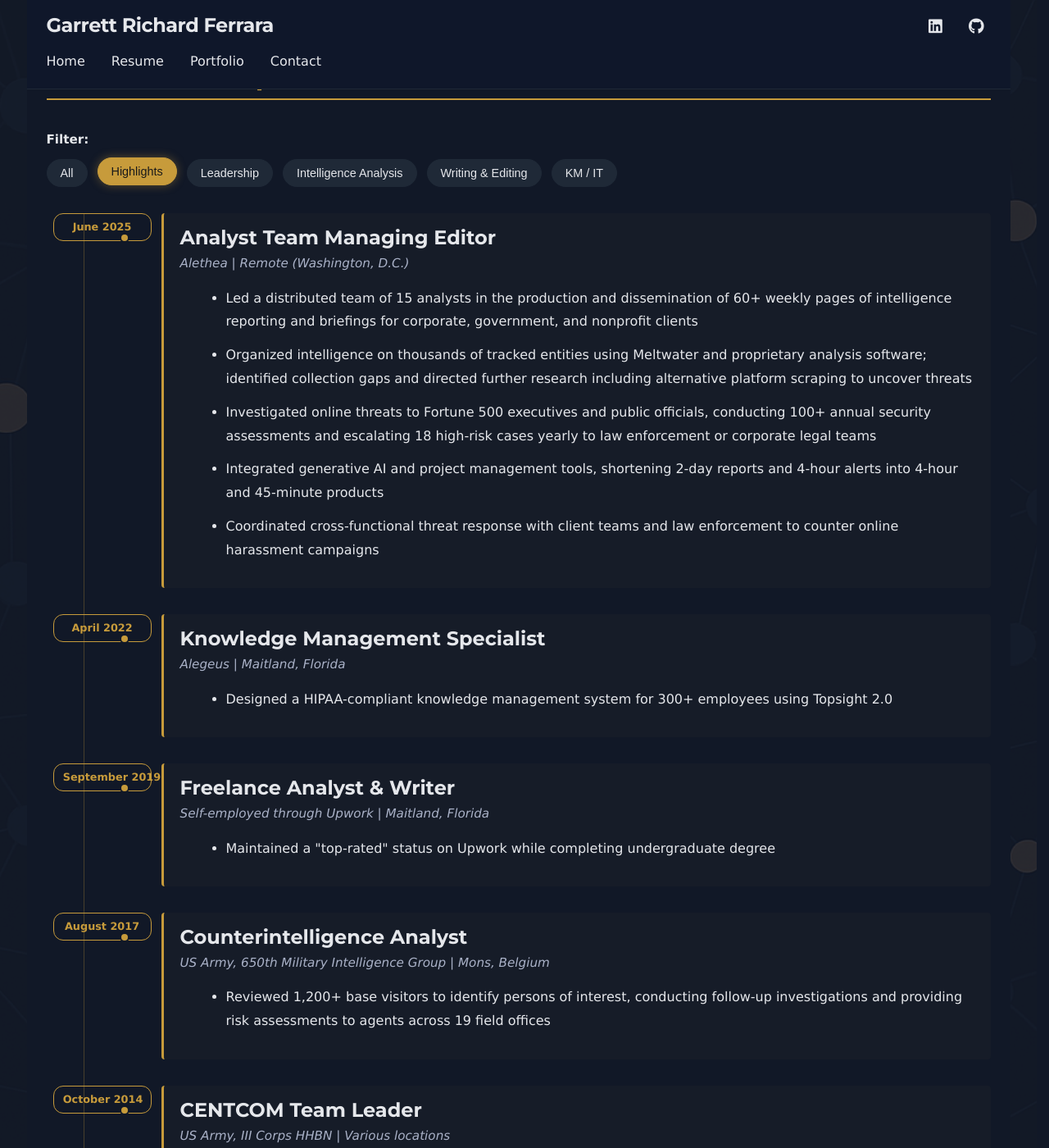
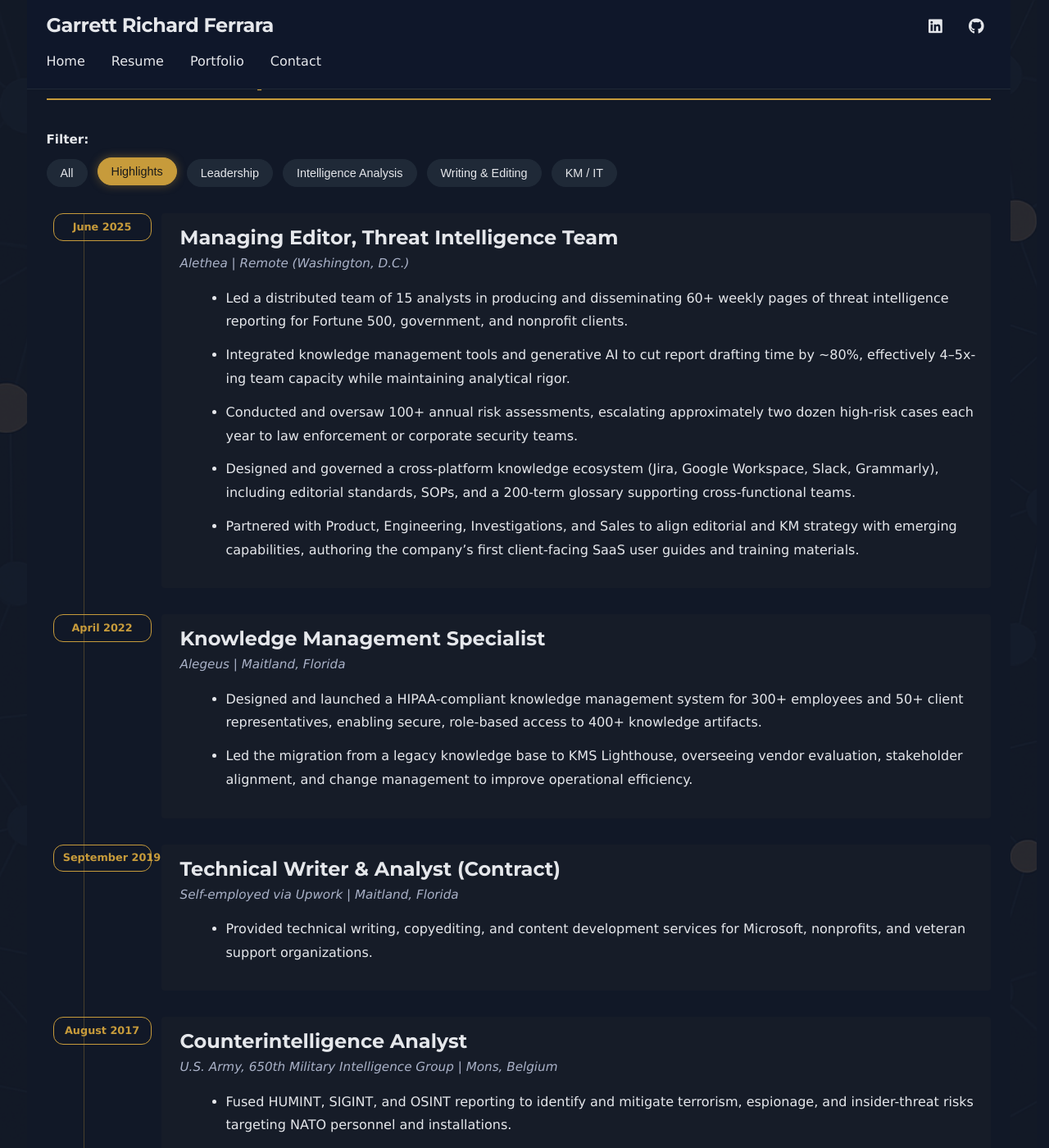
Before and after one commit to Garrett-Ferrara/garrett-ferrara.github.io, a Jekyll site: the page built from resume.md, in a window 1280 px wide and 1400 px high, scrolled down 403 px. Shown: the whole window at 82% size. Built offline with Jekyll 4.4.1, drawn with Linux system fonts in a browser that asks for light colours; some web fonts are replaced; some of the changed text lies outside the part shown.

Commit message:
Refine resume data and timeline styling
- Update Alethea role title and improve bullet point clarity
- Add missing tags to bullets for better filtering
- Remove timeline dots from job entries for cleaner visual
- Make timeline border-left transparent by default
- Show accent color border only on hover for subtle timeline interaction
- Improve transition easing for smoother hover effects

🤖 Generated with Claude Code

Co-Authored-By: Claude <noreply@anthropic.com>

```diff
--- a/_data/resume.json
+++ b/_data/resume.json
@@ -19,35 +19,50 @@
       "date": "May 2014"
     }
   ],
+
   "experience": [
     {
-      "title": "Analyst Team Managing Editor",
+      "title": "Managing Editor, Threat Intelligence Team",
       "company": "Alethea",
       "location": "Remote (Washington, D.C.)",
       "dates": "April 2022 – June 2025",
       "bullets": [
         {
-          "text": "Led a distributed team of 15 analysts in the production and dissemination of 60+ weekly pages of intelligence reporting and briefings for corporate, government, and nonprofit clients",
-          "tags": ["highlights", "leadership"]
+          "text": "Led a distributed team of 15 analysts in producing and disseminating 60+ weekly pages of threat intelligence reporting for Fortune 500, government, and nonprofit clients.",
+          "tags": ["highlights", "leadership", "intel_analysis", "writing_editing"]
         },
         {
-          "text": "Organized intelligence on thousands of tracked entities using Meltwater and proprietary analysis software; identified collection gaps and directed further research including alternative platform scraping to uncover threats",
-          "tags": ["highlights", "intel_analysis", "km_it"]
+          "text": "Integrated knowledge management tools and generative AI to cut report drafting time by ~80%, effectively 4–5x-ing team capacity while maintaining analytical rigor.",
+          "tags": ["highlights", "km_it", "leadership"]
         },
         {
-          "text": "Investigated online threats to Fortune 500 executives and public officials, conducting 100+ annual security assessments and escalating 18 high-risk cases yearly to law enforcement or corporate legal teams",
+          "text": "Conducted and oversaw 100+ annual risk assessments, escalating approximately two dozen high-risk cases each year to law enforcement or corporate security teams.",
           "tags": ["highlights", "intel_analysis"]
         },
         {
-          "text": "Integrated generative AI and project management tools, shortening 2-day reports and 4-hour alerts into 4-hour and 45-minute products",
-          "tags": ["highlights", "km_it"]
+          "text": "Designed and governed a cross-platform knowledge ecosystem (Jira, Google Workspace, Slack, Grammarly), including editorial standards, SOPs, and a 200-term glossary supporting cross-functional teams.",
+          "tags": ["highlights", "km_it", "leadership", "writing_editing"]
         },
         {
-          "text": "Coordinated cross-functional threat response with client teams and law enforcement to counter online harassment campaigns",
-          "tags": ["highlights", "leadership"]
+          "text": "Partnered with Product, Engineering, Investigations, and Sales to align editorial and KM strategy with emerging capabilities, authoring the company’s first client-facing SaaS user guides and training materials.",
+          "tags": ["highlights", "leadership", "writing_editing", "km_it"]
+        },
+
+        {
+          "text": "Investigated emerging threats from influence operations, extremist movements, and online polarization to mitigate reputational and physical risks for high-profile clients.",
+          "tags": ["intel_analysis"]
+        },
+        {
+          "text": "Organized intelligence on thousands of tracked entities using Meltwater and proprietary tools, identifying collection gaps and directing alternative-platform scraping efforts.",
+          "tags": ["intel_analysis", "km_it"]
+        },
+        {
+          "text": "Coordinated crisis management and threat-response operations with client communications, legal, and security teams, as well as outside investigators and law enforcement.",
+          "tags": ["leadership", "intel_analysis"]
         }
       ]
     },
+
     {
       "title": "Knowledge Management Specialist",
       "company": "Alegeus",
@@ -55,116 +70,147 @@
       "dates": "September 2019 – April 2022",
       "bullets": [
         {
-          "text": "Designed a HIPAA-compliant knowledge management system for 300+ employees using Topsight 2.0",
-          "tags": ["highlights", "km_it"]
+          "text": "Designed and launched a HIPAA-compliant knowledge management system for 300+ employees and 50+ client representatives, enabling secure, role-based access to 400+ knowledge artifacts.",
+          "tags": ["highlights", "km_it", "leadership"]
         },
         {
-          "text": "Collaborated across operations, compliance, and leadership to create taxonomy and access controls for 400+ articles",
-          "tags": ["leadership", "km_it"]
+          "text": "Led the migration from a legacy knowledge base to KMS Lighthouse, overseeing vendor evaluation, stakeholder alignment, and change management to improve operational efficiency.",
+          "tags": ["highlights", "km_it", "leadership"]
         },
         {
-          "text": "Enabled secure information dissemination through structured documentation and access management",
-          "tags": ["km_it"]
+          "text": "Applied Topsight 2.0 research and workflow analysis methods to identify knowledge gaps, improve process clarity, and enhance information flow across operations, compliance, and IT.",
+          "tags": ["km_it", "intel_analysis"]
+        },
+        {
+          "text": "Defined taxonomy, metadata, and publication standards for the KM ecosystem, auditing and maintaining articles for accuracy, consistency, and regulatory alignment.",
+          "tags": ["km_it", "writing_editing"]
         }
       ]
     },
+
     {
-      "title": "Freelance Analyst & Writer",
-      "company": "Self-employed through Upwork",
+      "title": "Technical Writer & Analyst (Contract)",
+      "company": "Self-employed via Upwork",
       "location": "Maitland, Florida",
       "dates": "October 2017 – September 2019",
       "bullets": [
         {
-          "text": "Provided writing and editing services for clients including Microsoft and nonprofit organizations",
-          "tags": ["writing_editing"]
+          "text": "Provided technical writing, copyediting, and content development services for Microsoft, nonprofits, and veteran support organizations.",
+          "tags": ["highlights", "writing_editing"]
         },
         {
-          "text": "Maintained a \"top-rated\" status on Upwork while completing undergraduate degree",
-          "tags": ["highlights"]
+          "text": "Maintained a top-rated Upwork profile while completing a full undergraduate course load.",
+          "tags": ["writing_editing"]
         }
       ]
     },
+
     {
       "title": "Counterintelligence Analyst",
-      "company": "US Army, 650th Military Intelligence Group",
+      "company": "U.S. Army, 650th Military Intelligence Group",
       "location": "Mons, Belgium",
       "dates": "November 2014 – August 2017",
       "bullets": [
         {
-          "text": "Monitored Human, Signal, and Open-Source Intelligence streams to identify threats impacting NATO personnel and installations",
-          "tags": ["intel_analysis"]
-        },
-        {
-          "text": "Reviewed 1,200+ base visitors to identify persons of interest, conducting follow-up investigations and providing risk assessments to agents across 19 field offices",
+          "text": "Fused HUMINT, SIGINT, and OSINT reporting to identify and mitigate terrorism, espionage, and insider-threat risks targeting NATO personnel and installations.",
           "tags": ["highlights", "intel_analysis"]
         },
         {
-          "text": "Conducted security assessments for senior leader travel, analyzing geographic and classified intelligence to develop tailored risk mitigation strategies",
-          "tags": ["intel_analysis"]
+          "text": "Reviewed 1,200+ base visitors annually to identify persons of interest, conducting follow-up investigations and issuing risk assessments for 19 field offices.",
+          "tags": ["highlights", "intel_analysis"]
         },
         {
-          "text": "Developed intelligence-sharing relationships with U.S. agencies, NATO allies, and host-nation law enforcement",
+          "text": "Designed and maintained a SharePoint- and Microsoft Forms–based RFI system, replacing a legacy email workflow with a searchable, trackable knowledge portal.",
+          "tags": ["highlights", "km_it"]
+        },
+        {
+          "text": "Conducted security and travel assessments for senior leaders, synthesizing classified intelligence, advisories, and geographic data to inform risk mitigation.",
+          "tags": ["highlights", "intel_analysis"]
+        },
+        {
+          "text": "Represented U.S. interests at NATO Intelligence Fusion Center conferences, strengthening intelligence-sharing relationships with allied agencies.",
           "tags": ["leadership", "intel_analysis"]
+        },
+        {
+          "text": "Managed classification, versioning, and lifecycle control for sensitive intelligence products aligned to U.S., NATO, and host-nation standards.",
+          "tags": ["km_it", "intel_analysis"]
         }
       ]
     },
+
     {
-      "title": "CENTCOM Team Leader",
-      "company": "US Army, III Corps HHBN",
+      "title": "All-Source Intelligence Team Leader (CENTCOM Focus)",
+      "company": "U.S. Army, III Corps HHBN Fusion Center",
       "location": "Various locations",
       "dates": "January 2011 – October 2014",
       "bullets": [
         {
-          "text": "Trained, mentored, and led two CENTCOM-focused analysis teams in intelligence production for Fort Hood command",
-          "tags": ["leadership", "intel_analysis"]
+          "text": "Co-authored an intelligence production SOP adopted Corps-wide, improving consistency, timeliness, and analytic rigor across III Corps and subordinate units.",
+          "tags": ["highlights", "leadership", "writing_editing", "km_it"]
         },
         {
-          "text": "Co-authored an SOP that became the intelligence production standard for the Corps and subordinate units",
-          "tags": ["highlights", "leadership", "km_it", "writing_editing"]
+          "text": "Deployed to Kabul as a dual-hatted Targeting Intelligence Sergeant and Knowledge Manager, maintaining a theater-wide targeting database and SharePoint portal.",
+          "tags": ["highlights", "intel_analysis", "km_it", "leadership"]
         },
         {
-          "text": "Deployed to Kabul, Afghanistan, as Targeting Intelligence Sergeant; managed theater-wide targeting database and assessed targets for legal viability and military efficacy",
-          "tags": ["highlights", "intel_analysis"]
+          "text": "Led an international training program that strengthened interoperability and analytic skills among coalition partners.",
+          "tags": ["highlights", "leadership"]
         },
         {
-          "text": "Leveraged analytical tools including IBM i2 Analyst's Notebook, DCGS-A, ArcGIS, and CPOF for intelligence production",
+          "text": "Led and mentored two intelligence teams in producing time-sensitive intelligence briefings, reports, and read books for senior commanders.",
+          "tags": ["leadership", "intel_analysis", "writing_editing"]
+        },
+        {
+          "text": "Used IBM i2 Analyst’s Notebook, DCGS-A, ArcGIS, and CPOF to perform link analysis, geospatial visualization, and threat tracking.",
           "tags": ["intel_analysis", "km_it"]
         }
       ]
     }
   ],
+
   "training": [
+    {
+      "title": "KCS v6 Fundamentals",
+      "date": "2025",
+      "location": "Consortium for Service Innovation (Online)"
+    },
+    {
+      "title": "Google Foundations of Project Management",
+      "date": "November 2025",
+      "location": "Online"
+    },
+    {
+      "title": "ATAP Fundamentals of Threat Assessment and Management",
+      "date": "October 2025",
+      "location": "Online"
+    },
     {
       "title": "Bellingcat Open-Source Verification Workshop",
       "date": "September 2020",
-      "location": "Virtual",
-      "hours": "16 Training Hours"
+      "location": "Virtual"
     },
     {
       "title": "Leading SAFe – Scaled Agile Framework Leadership",
       "date": "October 2019",
-      "location": "Maitland, Florida",
-      "hours": "40 Training Hours"
+      "location": "Maitland, Florida"
     },
     {
-      "title": "Proprietary Intelligence Software Training",
+      "title": "Signals Intelligence & Network Analysis Software Training",
       "date": "March 2016",
-      "location": "Stuttgart, Germany",
-      "hours": "40 Training Hours"
+      "location": "Stuttgart, Germany"
     },
     {
       "title": "CBRN-E Trainer Certification Course",
       "date": "March 2014",
-      "location": "Grafenwoehr, Germany",
-      "hours": "80 Training Hours"
+      "location": "Grafenwoehr, Germany"
     },
     {
       "title": "TROJAN SPIRIT Operator's Course",
       "date": "May 2011",
-      "location": "Sierra Vista, Arizona",
-      "hours": "80 Training Hours"
+      "location": "Sierra Vista, Arizona"
     }
   ],
+
   "skills": {
     "technical": [
       "Meltwater",
@@ -175,16 +221,28 @@
       "CPOF",
       "LexisNexis",
       "Social Listening Platforms",
-      "Generative AI (ChatGPT, Claude Code, Gemini)",
+      "KMS Lighthouse",
+      "SharePoint",
+      "Jira",
+      "Confluence",
+      "Google Workspace",
+      "Slack Integrations",
+      "Grammarly Business",
+      "Generative AI (ChatGPT, Claude, Gemini)",
       "Structured Analytic Techniques",
       "Case Management Systems",
       "Data Visualization Systems"
     ],
     "expertise": [
+      "Protective Intelligence",
+      "Open-Source Intelligence (OSINT)",
+      "Threat Assessment",
+      "Knowledge Management & Governance",
       "U.S. Extremism",
       "Southwest Asia",
       "Middle East",
-      "Eastern Europe"
+      "Eastern Europe",
+      "Europe Area Knowledge"
     ],
     "clearance": "Previously held Top Secret clearance with SCI (last investigation in 2017)"
   }
--- a/assets/site.css
+++ b/assets/site.css
@@ -1355,11 +1355,11 @@ strong {
 .job-entry {
   position: relative;
   background-color: rgba(199, 155, 59, 0.03);
-  border-left: 3px solid var(--accent);
+  border-left: 3px solid transparent;
   padding: 1rem;
   padding-left: 1.25rem;
   border-radius: 4px;
-  transition: background-color 0.2s ease;
+  transition: all 0.2s ease;
   margin-bottom: 2rem;
 }
 
@@ -1367,18 +1367,9 @@ strong {
   margin-bottom: 0;
 }
 
-/* Timeline dot */
+/* Timeline dot - hidden */
 .job-entry::before {
-  content: '';
-  position: absolute;
-  left: -54px;
-  top: 1.5rem;
-  width: 12px;
-  height: 12px;
-  background-color: var(--accent);
-  border: 2px solid var(--bg);
-  border-radius: 50%;
-  z-index: 2;
+  display: none;
 }
 
 /* Date badge */
@@ -1400,6 +1391,7 @@ strong {
 
 .job-entry:hover {
   background-color: rgba(199, 155, 59, 0.08);
+  border-left-color: var(--accent);
 }
 
 .job-entry:hover .job-date {
```
